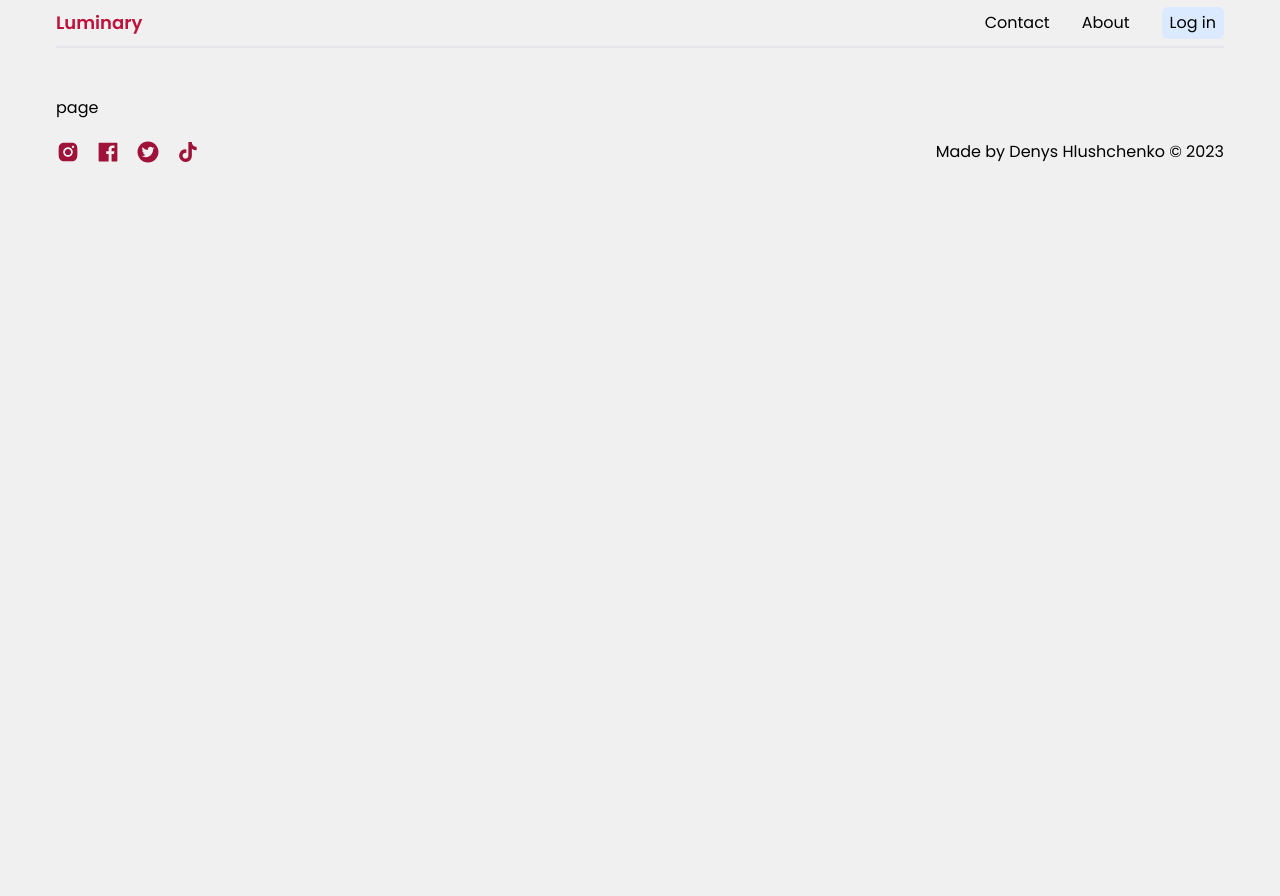
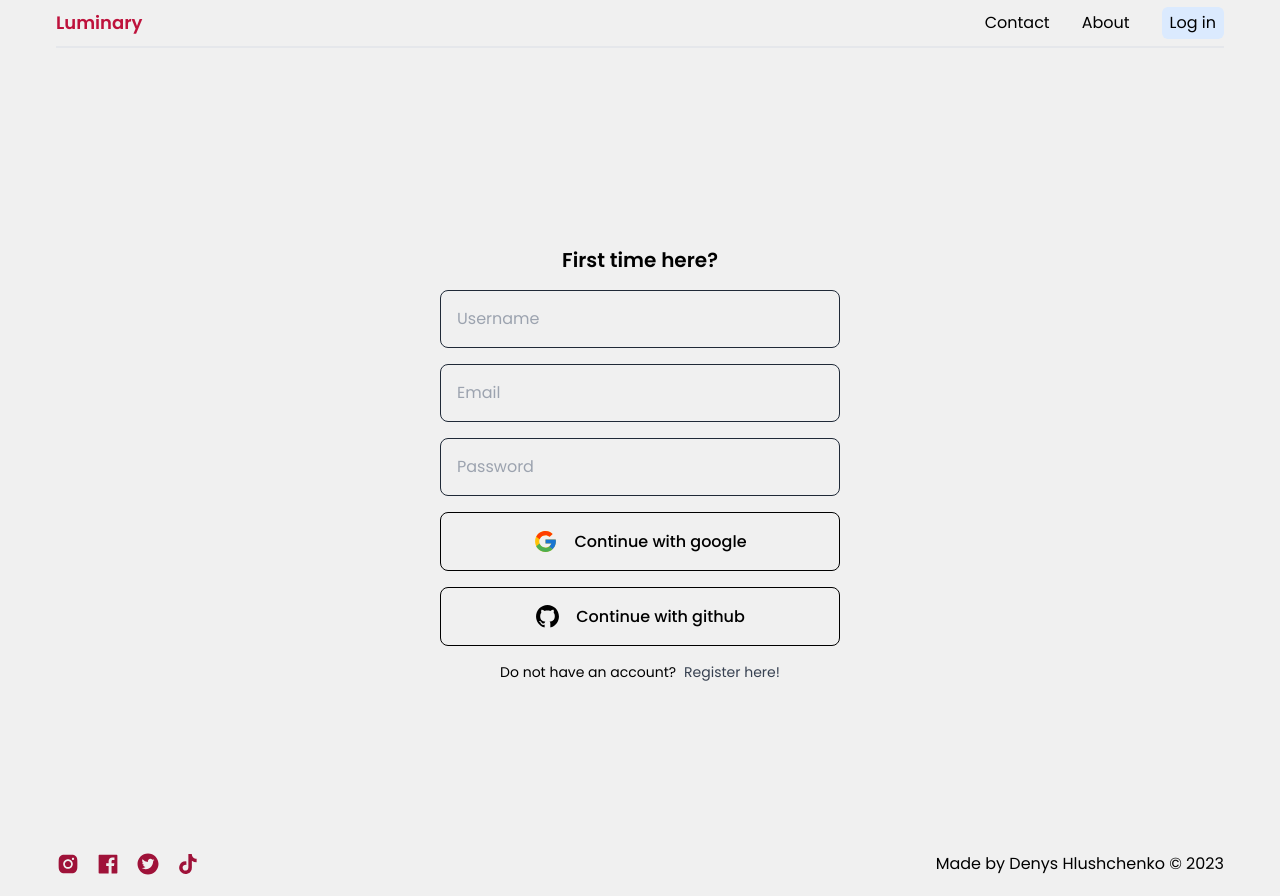
Before and after one commit to Manboy17/blog-it, a Next.js app: page /login in a window 1280 px wide. Before the commit the page ends 800 px from the top, so only its background shows below. Built offline with nearby package versions, Linux system fonts and the light colour scheme.

Commit message:
Login component

```diff
--- a/src/app/login/page.tsx
+++ b/src/app/login/page.tsx
@@ -1,5 +1,101 @@
+"use client";
+
+import Link from "next/link";
+import { FcGoogle } from "react-icons/fc";
+import { GrGithub } from "react-icons/gr";
+
 const page = () => {
-  return <div>page</div>;
+  return (
+    <div
+      className="
+    w-full
+    h-full
+    py-[150px]
+    px-[200px]
+    flex
+    flex-col
+    gap-4
+    items-center
+    justify-center
+  "
+    >
+      <h1 className="text-xl font-semibold">First time here?</h1>
+      <form
+        className="
+        flex
+        flex-col
+        gap-4
+        w-[400px]
+      "
+      >
+        <input
+          className="border-[1px] border-gray-800 rounded-lg p-4 outline-none"
+          type="text"
+          placeholder="Username"
+        />
+        <input
+          className="border-[1px] border-gray-800 rounded-lg p-4 outline-none"
+          type="email"
+          placeholder="Email"
+        />
+        <input
+          className="border-[1px] border-gray-800 rounded-lg p-4 outline-none"
+          type="password"
+          placeholder="Password"
+        />
+      </form>
+
+      <div
+        className="
+        p-4
+        flex
+        items-center
+        gap-4
+        justify-center
+        w-[400px]
+        border-[1px]
+        border-black
+        rounded-lg
+        font-medium
+        text-base
+        cursor-pointer
+      "
+      >
+        <FcGoogle size={25} />
+        Continue with google
+      </div>
+
+      <div
+        className="
+        p-4
+        flex
+        items-center
+        gap-4
+        justify-center
+        w-[400px]
+        border-[1px]
+        border-black
+        rounded-lg
+        font-medium
+        text-base
+        cursor-pointer
+      "
+      >
+        <GrGithub size={25} />
+        Continue with github
+      </div>
+
+      <div className="font-base text-sm">
+        Do not have an account?
+        <Link
+          href="/register"
+          className="pl-2 text-gray-700 hover:underline cursor-pointer transition"
+        >
+          Register here!
+        </Link>
+      </div>
+    </div>
+  );
 };
 
 export default page;
```
